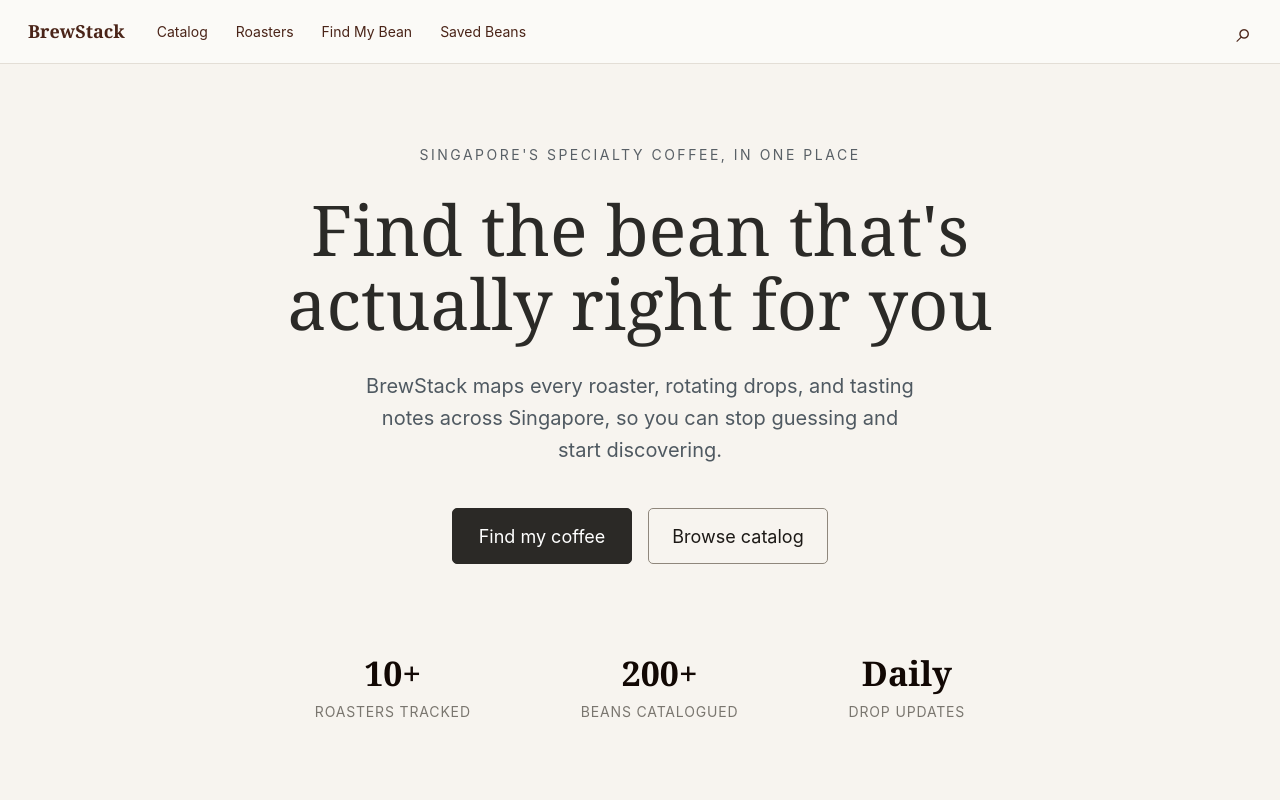
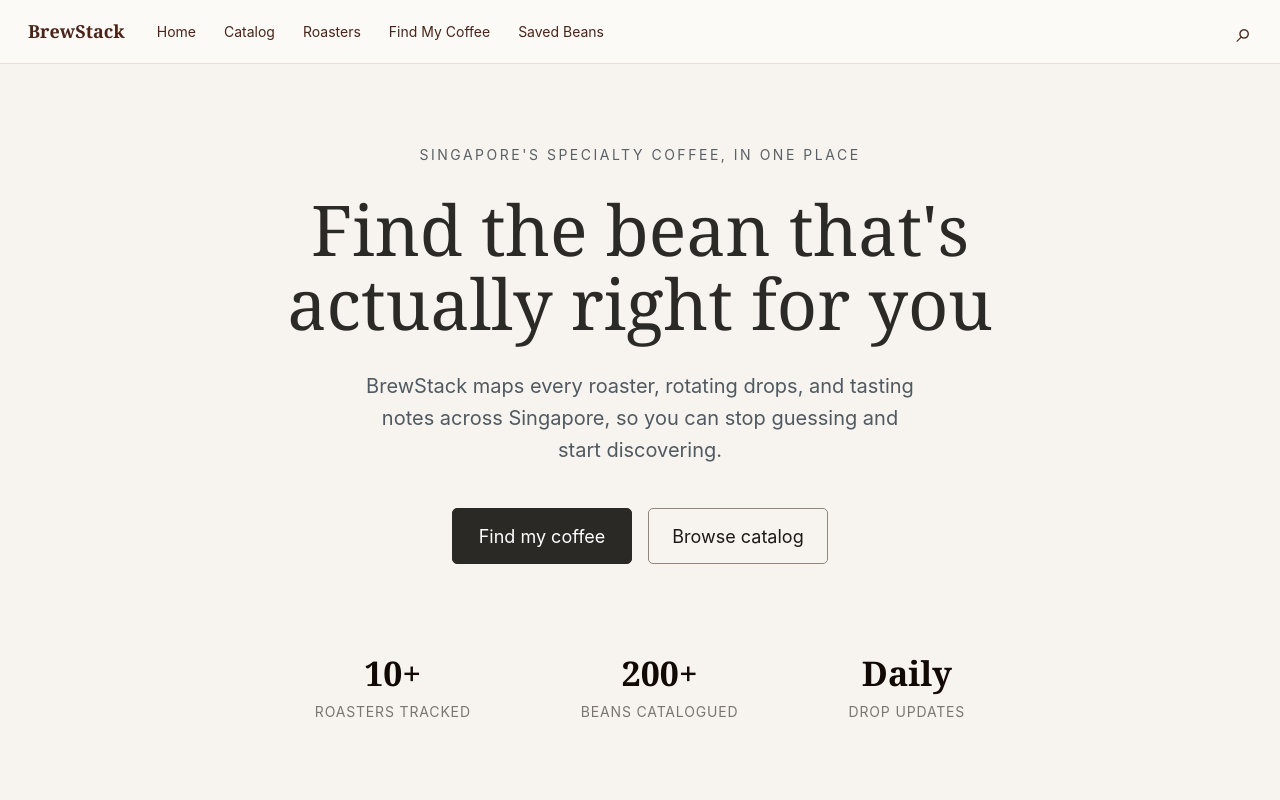
Before and after one commit to edwardheww/BrewStack, a React (Vite) app in the folder client/: page / in a window 1280 px wide. Shown: the top 800 px of the page. Built offline with nearby package versions, Linux system fonts and the light colour scheme; no server answers.

Commit message:
make all pages use the already shared nav bar

```diff
--- a/client/src/pages/FindMyCoffee.tsx
+++ b/client/src/pages/FindMyCoffee.tsx
@@ -1,6 +1,6 @@
 import { useEffect, useMemo, useState } from 'react';
-import { Link } from 'react-router-dom';
 import { type Bean } from '../types/index.js';
+import NavBar from '../components/NavBar.js';
 
 type AnswerKey = 'brew' | 'flavour' | 'adventure' | 'cup' | 'occasion';
 
@@ -41,20 +41,6 @@ const questions: Question[] = [ // questions for the quiz to figure out what kin
     },
 ];
 
-function NavBar() { // nav buttons on the top of pages to navigate between pages
-    return (
-        <header className="site-nav">
-            <Link className="brand home-brand" to="/">BrewStack</Link>
-            <nav>
-                <Link to="/catalog">Catalog</Link>
-                <a>Roasters</a>
-                <Link className="active-nav" to="/find-my-coffee">Find My Bean</Link>
-                <a>Saved Beans</a>
-            </nav>
-            <button className="search-button" aria-label="Search">⌕</button>
-        </header>
-    );
-}
 
 function splitNotes(notes?: string) { // Splits a bean's tasting notes into smaller note pills.
     if (!notes) return [];
--- a/client/src/pages/Home.tsx
+++ b/client/src/pages/Home.tsx
@@ -1,6 +1,7 @@
 import { useEffect, useMemo, useState } from 'react';
 import { Link } from 'react-router-dom';
 import { type Bean } from '../types/index.js';
+import NavBar from '../components/NavBar.js';
 
 function money(price?: number) {
     if (!price) return 'N/A';
@@ -20,16 +21,7 @@ export default function Home() {
     const freshDrops = useMemo(() => beans.slice(0, 3), [beans]);
     return (
         <div className="home-page">
-            <header className="site-nav">    {/* Top navigation bar reused */}
-                <Link className="brand home-brand" to="/">BrewStack</Link>
-                <nav>
-                    <Link to="/catalog">Catalog</Link>
-                    <a>Roasters</a>
-                    <Link to="/find-my-coffee">Find My Bean</Link>
-                    <a>Saved Beans</a>
-                </nav>
-                <button className="search-button" aria-label="Search">⌕</button>
-            </header>
+            <NavBar />
 
             <main>
                 <section className="home-hero">
```
